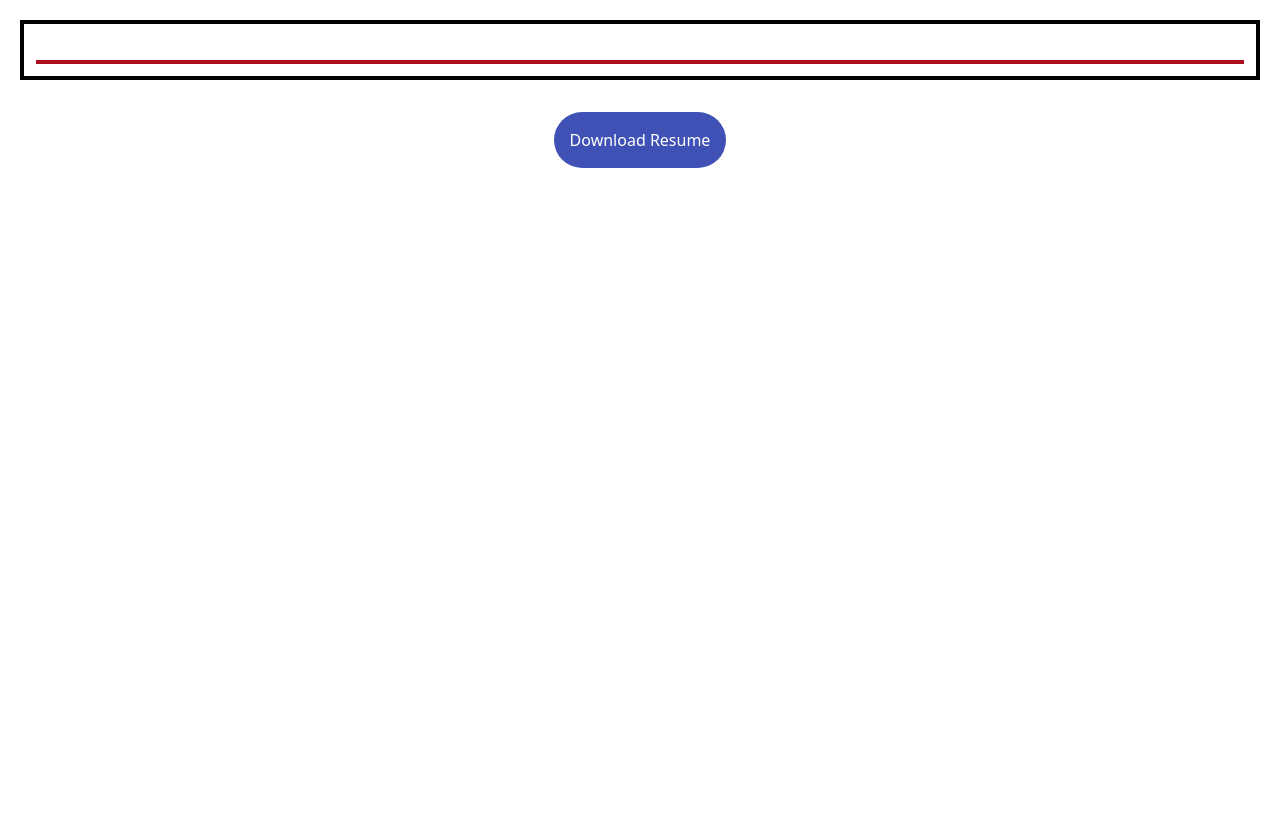
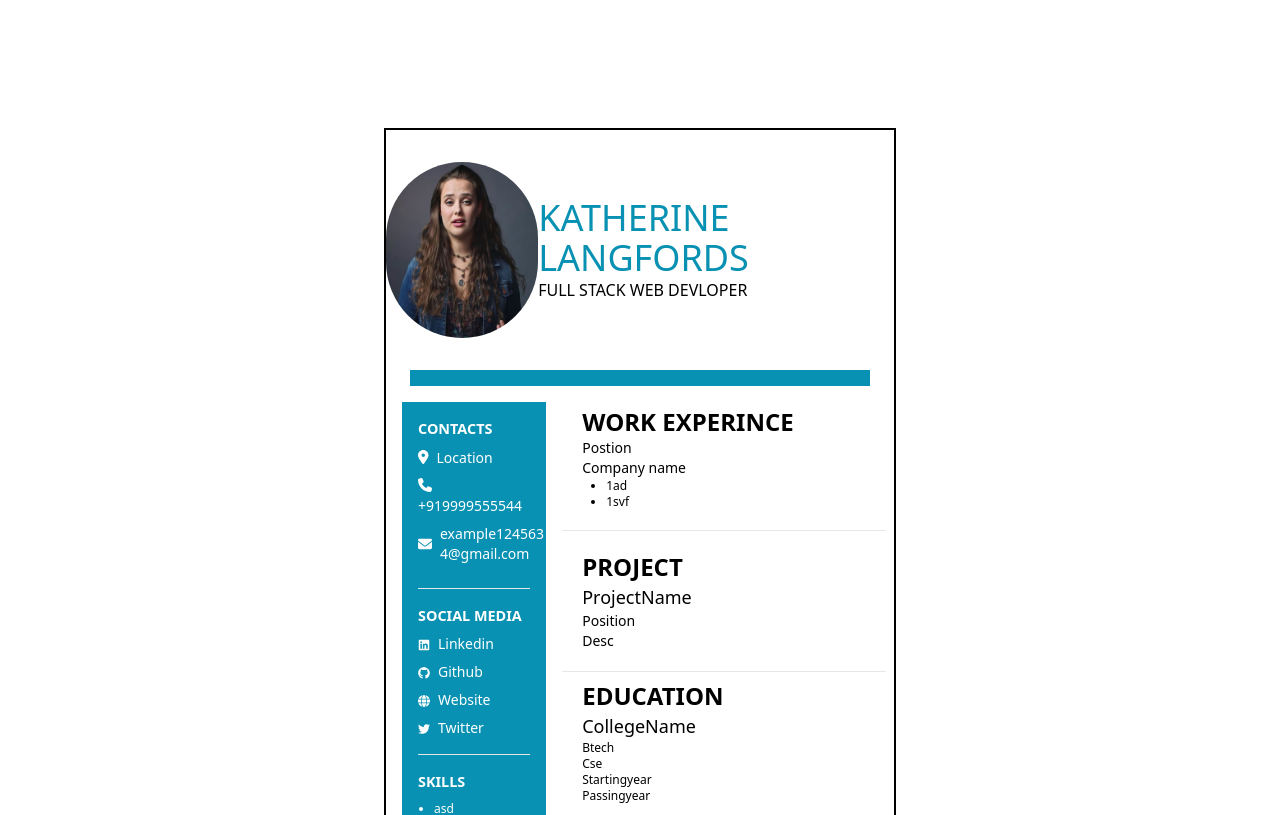
Before and after one commit to Sweet-Combat/op-resume-builder, a React (Vite) app: page /resume in a window 1280 px wide. Shown: the top 815 px of the page. Built offline with nearby package versions, Linux system fonts and the light colour scheme.

Commit message:
new template theme add

```diff
--- /dev/null
+++ b/src/components/Resume/Resume1.jsx
@@ -0,0 +1,225 @@
+import React, { useEffect, useState } from 'react'
+import './styles.css'
+import { useSelector } from 'react-redux'
+import { faGithub, faLinkedin, faTwitterSquare } from '@fortawesome/free-brands-svg-icons';
+import { FontAwesomeIcon } from '@fortawesome/react-fontawesome';
+import { faGlobe } from '@fortawesome/free-solid-svg-icons';
+
+const Resume = () => {
+  const [showSkills, setShowSkills] = useState(false);
+  const [showActivities, setShowActivities] = useState(false);
+  const [showEducation, setShowEducation] = useState(false);
+  const [showExperience, setShowExperience] = useState(false);
+
+  const resumeData = useSelector(state => state.resumeData.value);
+
+  useEffect(() => {
+
+    resumeData.skills.map((skill) => {
+      if (skill) {
+        setShowSkills(true)
+      }
+    })
+
+    resumeData.activities.map((activity) => {
+      if (activity) {
+        setShowActivities(true)
+      }
+    })
+
+    Object.keys(resumeData.education).map((key) => {
+      if (resumeData.education[key]) {
+        setShowEducation(true)
+      }
+    })
+
+    resumeData.experience.map((exp) => {
+      Object.keys(exp).map((key) => {
+      if (exp[key]) {
+        setShowExperience(true)
+      }
+    })
+    })
+  }, [])
+
+
+  return (
+    <div className='resume-container'>
+      <div className='resume print:border-none print:m-0 border-2 sm:border-4 border-black flex flex-col m-5 p-3  sm:gap-5'>
+        <div className='header w-full flex justify-between pb-1 sm:pb-4 border-b-2 sm:border-b-4 border-red'>
+          <div>
+            <h1 className='font-bold  text-2xl sm:text-3xl md:text-5xl lg:text-7xl uppercase text-red '>{resumeData.firstname} {resumeData.lastname}</h1>
+            <div className='font-semibold text-red text-[10px] sm:text-sm'>
+              <p>{resumeData.address}</p>
+              <p>{resumeData.phoneNo}
+                {
+                  (resumeData.phoneNo && resumeData.email) && (
+                    <span> | </span>
+                  )
+                }
+
+                {resumeData.email}</p>
+            </div>
+
+          </div>
+          <div className=' place-self-end'>
+            <div className='social-icons pt-2 flex gap-1 sm:gap-4'>
+              {
+                resumeData.website && (
+                  <a className='text-blue' href={resumeData.website} target='_blank'><FontAwesomeIcon className='sm:w-7 sm:h-7' icon={faGlobe} /></a>
+                )
+              }
+              {
+                resumeData.linkedin && (
+                  <a className='text-blue' href={resumeData.linkedin} target='_blank'><FontAwesomeIcon className='sm:w-7 sm:h-7' icon={faLinkedin} /></a>
+                )
+              }
+              {
+                resumeData.twitter && (
+                  <a className='text-sky-400' href={resumeData.twitter} target='_blank'><FontAwesomeIcon className='sm:w-7 sm:h-7' icon={faTwitterSquare} /></a>
+                )
+              }
+              {
+                resumeData.github && (
+                  <a className='text-black' href={resumeData.github} target='_blank'><FontAwesomeIcon className='sm:w-7 sm:h-7' icon={faGithub} /></a>
+                )
+              }
+
+
+            </div>
+          </div>
+        </div>
+        {
+          (resumeData.objective) && (
+            <div className='objective border-b-2 sm:border-b-4 border-red pb-1 sm:pb-4'>
+              <h2 className=' text-red font-bold text-2xl sm:text-4xl  sm:pb-4 uppercase '>objective</h2>
+              <p className='font-semibold text-[10px] sm:text-sm'>{resumeData.objective}</p>
+
+            </div>
+          )
+        }
+
+        {
+          showEducation && (
+            <div className='education-section pb-1 sm:pb-4 border-b-2 sm:border-b-4 border-red'>
+            <h2 className=' text-red font-bold text-2xl sm:text-4xl  sm:pb-4 uppercase '>Education</h2>
+
+            <div className='education font-semibold'>
+              <div className='flex justify-between'>
+                <div>
+                  <span className='font-bold'>{resumeData.education.degree}</span>
+                  {
+                    resumeData.education.degree && resumeData.education.institute && (
+                      <span> | </span>
+                    )
+                  }
+                  {resumeData.education.institute}
+                </div>
+                <div className='text-[10px] sm:text-normal'>{resumeData.education.startYear}
+                  {
+                    resumeData.education.startYear && resumeData.education.endYear && (
+                      <span> - </span>
+                    )
+                  }
+                  {resumeData.education.endYear}</div>
+              </div>
+              <p className='text-[10px] sm:text-sm'>{resumeData.education.description}</p>
+            </div>
+            </div>
+          )
+        }
+
+        {
+          showExperience && (
+            <div className='experience-section sm:pb-4 border-b-2 sm:border-b-4 border-red'>
+              <h2 className=' text-red font-bold text-2xl sm:text-4xl  sm:pb-4 uppercase '>Experience</h2>
+              {
+                resumeData.experience.map((exp, indx) => {
+                  return (
+                    <div className='experience font-semibold' key={indx}>
+                      <div className='flex justify-between' >
+                        <div>
+                          <span>{exp.position}</span>
+                          {
+                            exp.position && exp.company && (
+                              <span> | </span>
+                            )
+                          }
+                          {exp.company}
+                        </div>
+                        <div className='text-[10px] sm:text-normal'>{exp.startYear}
+                          {
+                            exp.startYear && exp.endYear && (
+                              <span> - </span>
+                            )
+                          }
+
+                          {exp.endYear}</div>
+                      </div>
+                      <p className='pb-1 sm:pb-4 text-[10px] sm:text-sm'>{exp.description}</p>
+                    </div>
+                  );
+                })
+              }
+            </div>
+          )
+        }
+        {
+          showSkills && (
+            <div className="w-full skills pb-1 sm:pb-4 border-b-2 sm:border-b-4 border-red">
+              <h2 className=' text-red font-bold text-2xl sm:text-4xl  sm:pb-4 uppercase'>Skills</h2>
+              <div className="w-full grid grid-cols-3 font-semibold">
+                {
+                  resumeData.skills.map((skill, indx) => {
+                    if (!skill) {
+                      return null;
+                    }
+
+                    return (
+                      <li key={indx} className='text-[10px] sm:text-sm'>
+                        {skill}
+                      </li>
+                    );
+                  })
+                }
+
+              </div>
+            </div>
+          )
+        }
+
+
+        {
+          showActivities && (
+            <div className="activities">
+              <h2 className=' text-red font-bold text-2xl sm:text-4xl  sm:pb-4 uppercase '>Activities</h2>
+              {
+                resumeData.activities.map((activity, indx) => {
+
+                  if (!activity) {
+                    return null;
+                  }
+
+                  return (
+                    <li className='sm:pb-2 w-full font-semibold text-[10px] sm:text-sm' key={indx}>
+                      {activity}
+                    </li>
+                  );
+
+                })
+              }
+            </div>
+          )
+        }
+
+      </div>
+      <div className=' print:hidden  download my-8 flex justify-center w-full'>
+        <button className='text-center bg-blue-200 text-white p-4 rounded-full ' onClick={() => {
+          window.print()
+        }} >Download Resume</button>
+      </div>
+    </div>
+  )
+}
+
+export default Resume
--- a/src/components/Resume/index.jsx
+++ b/src/components/Resume/index.jsx
@@ -1,9 +1,21 @@
-import React, { useEffect, useState } from 'react'
-import './styles.css'
-import { useSelector } from 'react-redux'
-import { faGithub, faLinkedin, faTwitterSquare } from '@fortawesome/free-brands-svg-icons';
-import { FontAwesomeIcon } from '@fortawesome/react-fontawesome';
-import { faGlobe } from '@fortawesome/free-solid-svg-icons';
+import React, { useEffect, useState } from "react";
+import "./styles.css";
+import { useSelector } from "react-redux";
+import {
+  faGithub,
+  faLinkedin,
+  faTwitter,
+  faTwitterSquare,
+} from "@fortawesome/free-brands-svg-icons";
+import { FontAwesomeIcon } from "@fortawesome/react-fontawesome";
+import {
+  faEnvelope,
+  faGlobe,
+  faLocation,
+  faLocationDot,
+  faPhone,
+} from "@fortawesome/free-solid-svg-icons";
+import image from "/full-katherine-langford.jpg";
 
 const Resume = () => {
   const [showSkills, setShowSkills] = useState(false);
@@ -11,215 +23,162 @@ const Resume = () => {
   const [showEducation, setShowEducation] = useState(false);
   const [showExperience, setShowExperience] = useState(false);
 
-  const resumeData = useSelector(state => state.resumeData.value);
+  const resumeData = useSelector((state) => state.resumeData.value);
 
   useEffect(() => {
-
     resumeData.skills.map((skill) => {
       if (skill) {
-        setShowSkills(true)
+        setShowSkills(true);
       }
-    })
+    });
 
     resumeData.activities.map((activity) => {
       if (activity) {
-        setShowActivities(true)
+        setShowActivities(true);
       }
-    })
+    });
 
     Object.keys(resumeData.education).map((key) => {
       if (resumeData.education[key]) {
-        setShowEducation(true)
+        setShowEducation(true);
       }
-    })
+    });
 
     resumeData.experience.map((exp) => {
       Object.keys(exp).map((key) => {
         if (exp[key]) {
-        setShowExperience(true)
+          setShowExperience(true);
         }
-    })
-    })
-  }, [])
-
+      });
+    });
+  }, []);
 
   return (
-    <div className='resume-container'>
-      <div className='resume print:border-none print:m-0 border-2 sm:border-4 border-black flex flex-col m-5 p-3  sm:gap-5'>
-        <div className='header w-full flex justify-between pb-1 sm:pb-4 border-b-2 sm:border-b-4 border-red'>
-          <div>
-            <h1 className='font-bold  text-2xl sm:text-3xl md:text-5xl lg:text-7xl uppercase text-red '>{resumeData.firstname} {resumeData.lastname}</h1>
-            <div className='font-semibold text-red text-[10px] sm:text-sm'>
-              <p>{resumeData.address}</p>
-              <p>{resumeData.phoneNo}
-                {
-                  (resumeData.phoneNo && resumeData.email) && (
-                    <span> | </span>
-                  )
-                }
-
-                {resumeData.email}</p>
+    <div className=" conatiner px-64 py-32 ">
+      <div className="main-container mx-32 border-2 border-black">
+        <div className="section-A  h-60 flex justify-around items-center ">
+          <div className="section-AA   ">
+            <img className="rounded-[32rem] h-44" src={image} alt="Not found" />
+          </div>
+          <div className="section-AB ">
+            <h1 className="text-4xl font-medium text-cyan-600">
+              KATHERINE LANGFORDS
+            </h1>
+            <p>FULL STACK WEB DEVLOPER</p>
+          </div>
         </div>
 
+        <div className="section-B">
+          <div className="section-BA h-4 bg-cyan-600 mx-6 "></div>
         </div>
-          <div className=' place-self-end'>
-            <div className='social-icons pt-2 flex gap-1 sm:gap-4'>
-              {
-                resumeData.website && (
-                  <a className='text-blue' href={resumeData.website} target='_blank'><FontAwesomeIcon className='sm:w-7 sm:h-7' icon={faGlobe} /></a>
-                )
-              }
-              {
-                resumeData.linkedin && (
-                  <a className='text-blue' href={resumeData.linkedin} target='_blank'><FontAwesomeIcon className='sm:w-7 sm:h-7' icon={faLinkedin} /></a>
-                )
-              }
-              {
-                resumeData.twitter && (
-                  <a className='text-sky-400' href={resumeData.twitter} target='_blank'><FontAwesomeIcon className='sm:w-7 sm:h-7' icon={faTwitterSquare} /></a>
-                )
-              }
-              {
-                resumeData.github && (
-                  <a className='text-black' href={resumeData.github} target='_blank'><FontAwesomeIcon className='sm:w-7 sm:h-7' icon={faGithub} /></a>
-                )
-              }
 
+        <div className="section-C flex ">
+          <div className="section-CA bg-cyan-600 mx-4 my-4 w-52 p-4  text-white ">
+            <div className="section-CAA  mb-6 grid gap-2">
+              <div>
+                <h3 className="font-semibold text-[0.9rem]">CONTACTS</h3>
+              </div>
+              <div className="text-sm ">
+                <FontAwesomeIcon className="mr-2" icon={faLocationDot} />
+                Location
+              </div>
+              <div className="text-sm ">
+                <FontAwesomeIcon className="mr-2" icon={faPhone} />
+                +919999555544
+              </div>
+              <div className="text-sm flex items-center w-2">
+                <FontAwesomeIcon className="mr-2 " icon={faEnvelope} />
+                <p className="w-28 break-words ">example1245634@gmail.com</p>
+              </div>
+            </div>
+            <hr />
+            <div className="section-CAB my-4 grid gap-2 ">
+              <div>
+                <h3 className="font-semibold text-[0.9rem]  ">SOCIAL MEDIA</h3>
+              </div>
+              <a className="text-sm ">
+                <FontAwesomeIcon
+                  className="sm:w-3 sm:h-3 mr-2"
+                  icon={faLinkedin}
+                />
+                Linkedin
+              </a>
+              <a className="text-sm ">
+                <FontAwesomeIcon
+                  className="sm:w-3 sm:h-3 mr-2"
+                  icon={faGithub}
+                />
+                Github
+              </a>
+              <a href="#" className="text-sm ">
+                <FontAwesomeIcon
+                  className="sm:w-3 sm:h-3 mr-2"
+                  icon={faGlobe}
+                />
+                Website
+              </a>
+              <a className="text-sm ">
+                <FontAwesomeIcon
+                  className="sm:w-3 sm:h-3 mr-2"
+                  icon={faTwitter}
+                />
+                Twitter
+              </a>
+            </div>
+            <hr />
+            <div className="section-CAC my-4  grid gap-2">
+              <h3 className="font-semibold text-[0.9rem]">SKILLS</h3>
+              <div className="text-xs ">
+                <ul className="list-disc pl-4  grid gap-2">
+                <li>asd</li>
+                <li>sfdfgd</li>
+                <li>sdgdbd</li>
+                </ul>
+              </div>
+            </div>
+          </div>
+          <div className="section-CB w-full mr-2">
+            <div className="section-CBA p-5 font-medium text-2xl ">
+              <div>
+                <h3 className=" font-bold">WORK EXPERINCE</h3>
+                <p className="text-sm ">Postion</p>
+                <p className="text-sm ">Company name</p>
+                <ul className="list-disc pl-6 text-xs">
+                  <li>1ad</li>
+                  <li>1svf</li>
+                </ul>
+              </div>
+            </div>
+
+            <div className=" bg-black"><hr /></div>
+
+            <div className="section-CBB  p-5  font-medium text-2xl  ">
+              <div>
+                <h3 className="font-bold">PROJECT</h3>
+                <p className="text-lg font-medium">ProjectName</p>
+                <p className="text-sm font-medium">Position</p>
+                <p className="text-sm font-xs">Desc</p>
 
               </div>
             </div>
-        </div>
-        {
-          (resumeData.objective) && (
-            <div className='objective border-b-2 sm:border-b-4 border-red pb-1 sm:pb-4'>
-              <h2 className=' text-red font-bold text-2xl sm:text-4xl  sm:pb-4 uppercase '>objective</h2>
-              <p className='font-semibold text-[10px] sm:text-sm'>{resumeData.objective}</p>
 
-            </div>
-          )
-        }
+           <div className=" bg-black"><hr /></div>
 
-        {
-          showEducation && (
-            <div className='education-section pb-1 sm:pb-4 border-b-2 sm:border-b-4 border-red'>
-            <h2 className=' text-red font-bold text-2xl sm:text-4xl  sm:pb-4 uppercase '>Education</h2>
-
-            <div className='education font-semibold'>
-              <div className='flex justify-between'>
+            <div className="section-CBC px-5 pt-2 font-medium text-2xl ">
               <div>
-                  <span className='font-bold'>{resumeData.education.degree}</span>
-                  {
-                    resumeData.education.degree && resumeData.education.institute && (
-                      <span> | </span>
-                    )
-                  }
-                  {resumeData.education.institute}
-                </div>
-                <div className='text-[10px] sm:text-normal'>{resumeData.education.startYear}
-                  {
-                    resumeData.education.startYear && resumeData.education.endYear && (
-                      <span> - </span>
-                    )
-                  }
-                  {resumeData.education.endYear}</div>
-              </div>
-              <p className='text-[10px] sm:text-sm'>{resumeData.education.description}</p>
+                <h3 className="font-bold">EDUCATION</h3>
+                <p className="text-lg font-medium">CollegeName</p>
+                <p className="text-xs font-medium">Btech</p>
+                <p className="text-xs font-medium">Cse</p>
+                <p className="text-xs font-medium">Startingyear</p>
+                <p className="text-xs font-medium">Passingyear</p>
               </div>
             </div>
-          )
-        }
-
-        {
-          showExperience && (
-            <div className='experience-section sm:pb-4 border-b-2 sm:border-b-4 border-red'>
-              <h2 className=' text-red font-bold text-2xl sm:text-4xl  sm:pb-4 uppercase '>Experience</h2>
-              {
-                resumeData.experience.map((exp, indx) => {
-                  return (
-                    <div className='experience font-semibold' key={indx}>
-                      <div className='flex justify-between' >
-                        <div>
-                          <span>{exp.position}</span>
-                          {
-                            exp.position && exp.company && (
-                              <span> | </span>
-                            )
-                          }
-                          {exp.company}
           </div>
-                        <div className='text-[10px] sm:text-normal'>{exp.startYear}
-                          {
-                            exp.startYear && exp.endYear && (
-                              <span> - </span>
-                            )
-                          }
-
-                          {exp.endYear}</div>
         </div>
-                      <p className='pb-1 sm:pb-4 text-[10px] sm:text-sm'>{exp.description}</p>
+      </div>
     </div>
   );
-                })
-              }
-            </div>
-          )
-        }
-        {
-          showSkills && (
-            <div className="w-full skills pb-1 sm:pb-4 border-b-2 sm:border-b-4 border-red">
-              <h2 className=' text-red font-bold text-2xl sm:text-4xl  sm:pb-4 uppercase'>Skills</h2>
-              <div className="w-full grid grid-cols-3 font-semibold">
-                {
-                  resumeData.skills.map((skill, indx) => {
-                    if (!skill) {
-                      return null;
-                    }
+};
 
-                    return (
-                      <li key={indx} className='text-[10px] sm:text-sm'>
-                        {skill}
-                      </li>
-                    );
-                  })
-                }
-
-              </div>
-            </div>
-          )
-        }
-
-
-        {
-          showActivities && (
-            <div className="activities">
-              <h2 className=' text-red font-bold text-2xl sm:text-4xl  sm:pb-4 uppercase '>Activities</h2>
-              {
-                resumeData.activities.map((activity, indx) => {
-
-                  if (!activity) {
-                    return null;
-                  }
-
-                  return (
-                    <li className='sm:pb-2 w-full font-semibold text-[10px] sm:text-sm' key={indx}>
-                      {activity}
-                    </li>
-                  );
-
-                })
-              }
-            </div>
-          )
-        }
-
-      </div>
-      <div className=' print:hidden  download my-8 flex justify-center w-full'>
-        <button className='text-center bg-blue-200 text-white p-4 rounded-full ' onClick={() => {
-          window.print()
-        }} >Download Resume</button>
-      </div>
-    </div>
-  )
-}
-
-export default Resume
+export default Resume;
```
Also changed, not shown: public/full-katherine-langford.jpg (added), public/katherine.jpg (added). Lines whose indentation alone changed are shown as unchanged.
